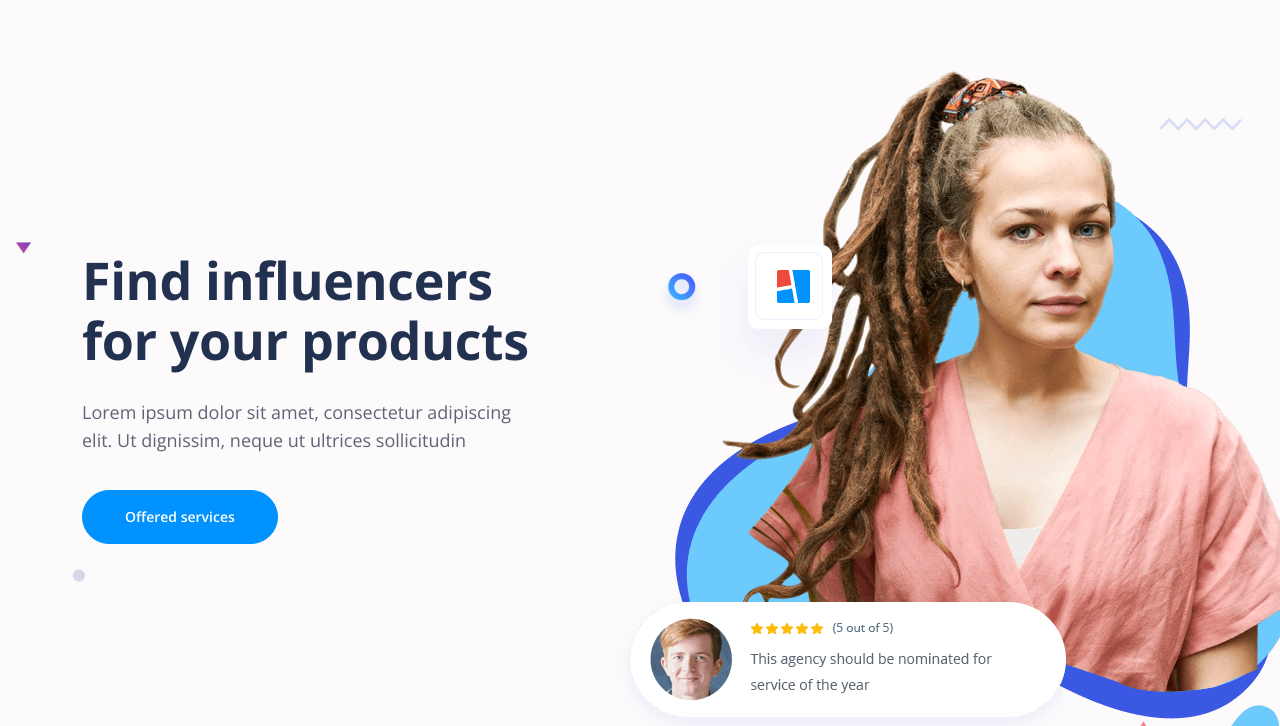
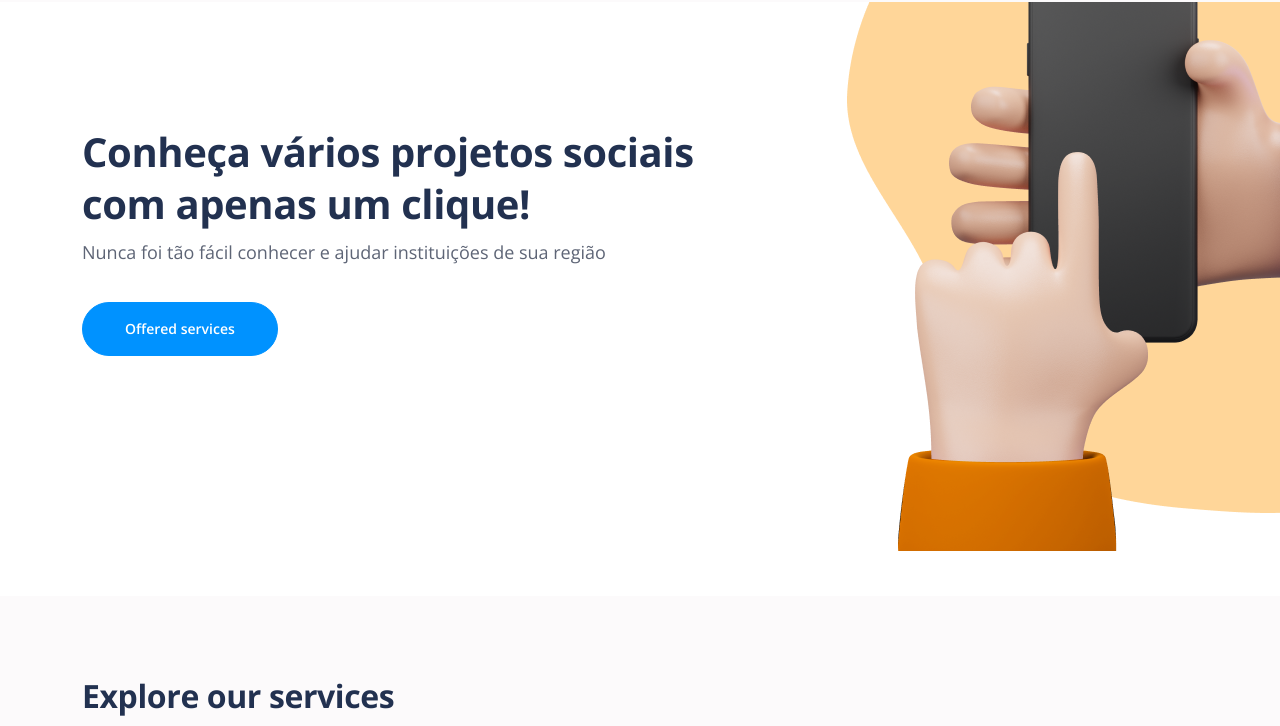
Before and after one commit to CaiqueMenezes/TCC-Rede-Social-3DSN, a plain HTML site: page index.html in a window 1280 px wide. Shown: the part 74-800 px from the top of the page. Drawn offline with nearby package versions, Linux system fonts and the light colour scheme.

Commit message:
primeira alteração da tela inicial

```diff
--- a/css/styles.css
+++ b/css/styles.css
@@ -463,10 +463,8 @@ a:hover {
 /*     Header     */
 /******************/
 .header {
-	padding-top: 8rem;
+	padding-top: 200px;
 	padding-bottom: 4em;
-	background: url('../images/header-background.jpg') center center no-repeat;
-	background-size: cover;
 	text-align: center;
 }
 
@@ -1275,7 +1273,7 @@ a:hover {
 	/* Header */
 	.header {
 		overflow: hidden;
-		padding-top: 20.25rem;
+		padding-top: 200px;
 		padding-bottom: 15rem;
 	}
 
@@ -1289,8 +1287,8 @@ a:hover {
 
 	.header .image-container img {
 		position: absolute;
-		bottom: -520px;
-		left: 60px;
+		bottom: -425px;
+		left: 100px;
 		max-width: none;
 	}
 	/* end of header */
--- a/index.html
+++ b/index.html
@@ -74,16 +74,16 @@
     <header id="header" class="header">
         <div class="container">
             <div class="row">
-                <div class="col-lg-6 col-xl-5">
+                <div class="col-lg-10 col-xl-7">
                     <div class="text-container">
-                        <h1 class="h1-large">Find influencers for your products</h1>
-                        <p class="p-large">Lorem ipsum dolor sit amet, consectetur adipiscing elit. Ut dignissim, neque ut ultrices sollicitudin</p>
+                        <h1 class="">Conheça vários projetos sociais com apenas um clique!</h1>
+                        <p class="p-large">Nunca foi tão fácil conhecer e ajudar instituições de sua região</p>
                         <a class="btn-solid-lg" href="#services">Offered services</a>
                     </div> <!-- end of text-container -->
                 </div> <!-- end of col -->
-                <div class="col-lg-6 col-xl-7">
+                <div class="col-lg-2 col-xl-5">
                     <div class="image-container">
-                        <img class="img-fluid" src="images/header-image.png" alt="alternative">
+                        <img class="img-fluid" src="images/handsBg.png" alt="alternative">
                     </div> <!-- end of image-container -->
                 </div> <!-- end of col -->
             </div> <!-- end of row -->
```
Also changed, not shown: images/handsBg.png (added).
